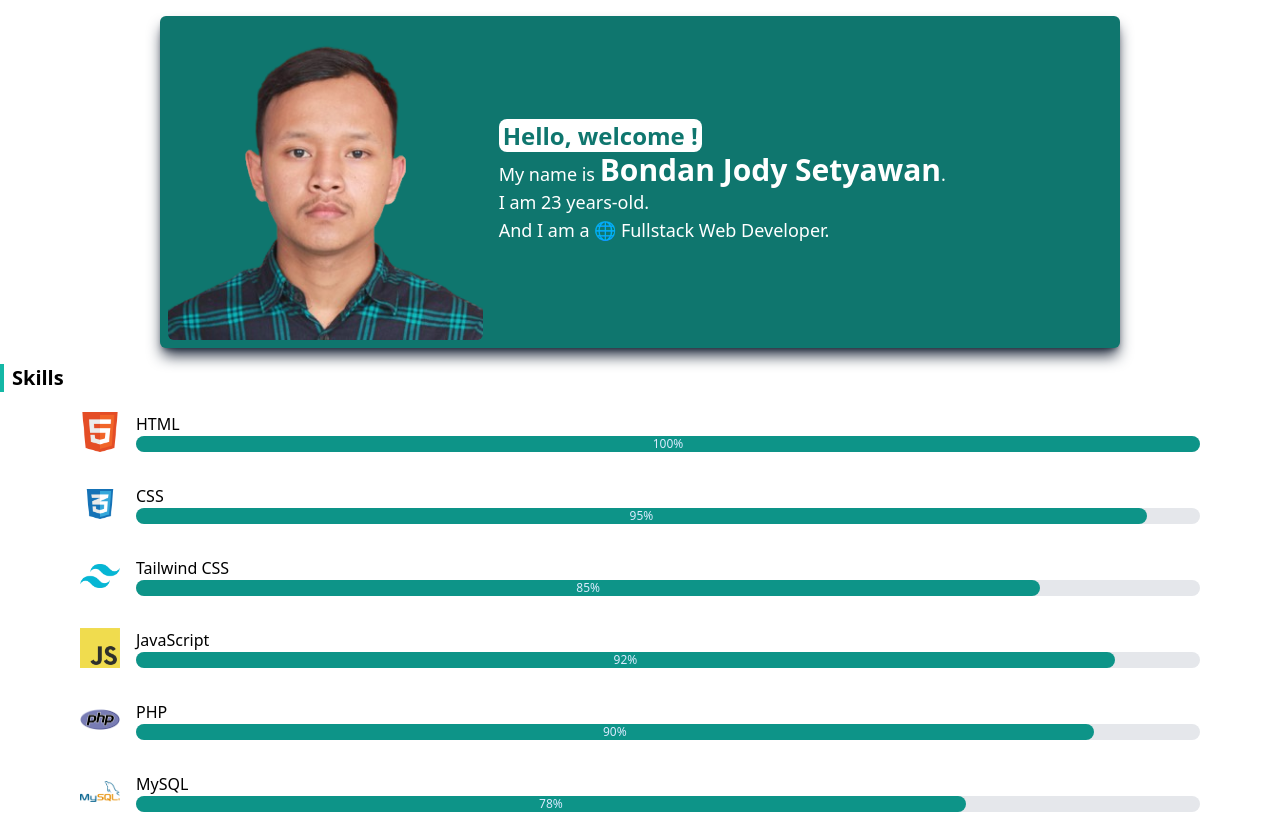
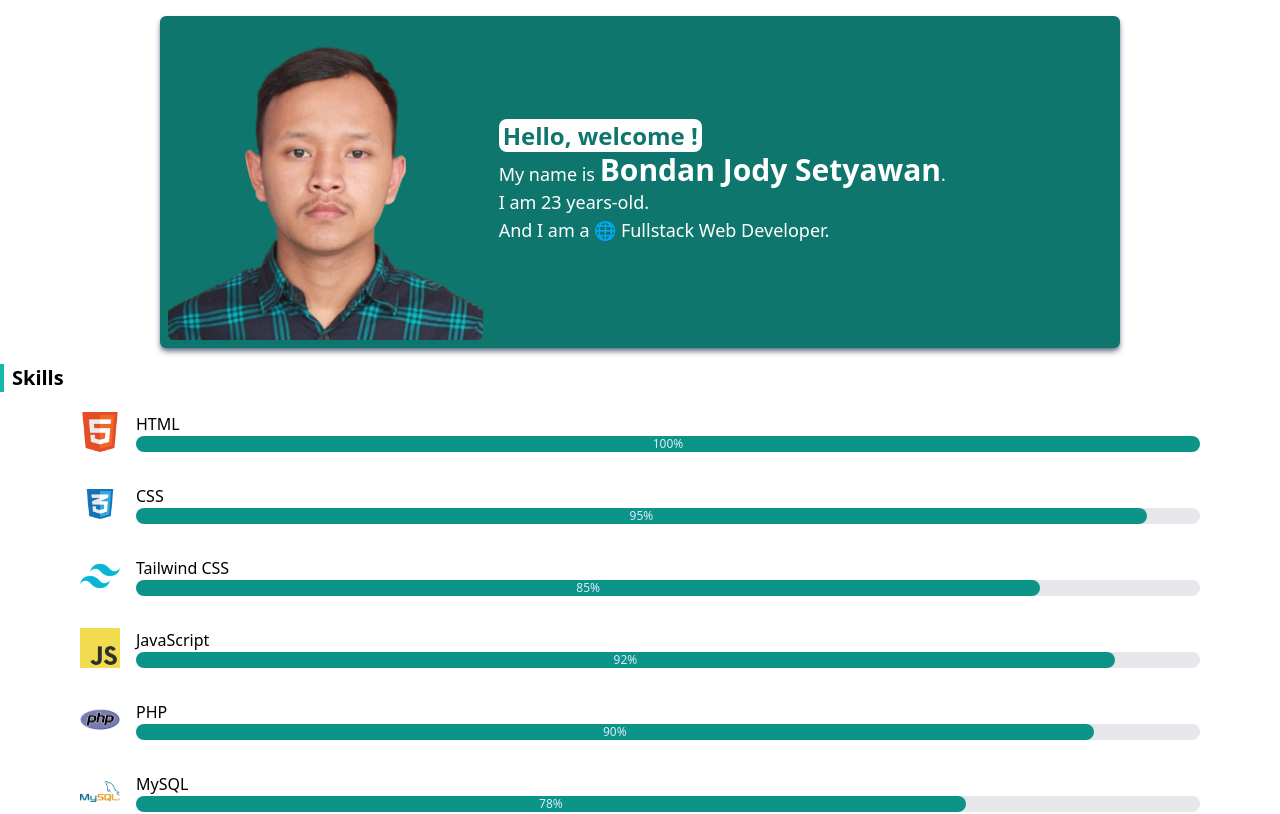
Before and after one commit to bondanjody/about-bondan-jody-react, a React (Vite) app: page / in a window 1280 px wide. Shown: the top 814 px of the page. Built offline with nearby package versions, Linux system fonts and the light colour scheme.

Commit message:
Memberi transition pada komponen Introduction

```diff
--- a/src/assets/components/Layout/Introduction.jsx
+++ b/src/assets/components/Layout/Introduction.jsx
@@ -1,7 +1,7 @@
 import pasFotoPic from '../../images/pas-foto.png';
 
 const Introduction = props => {
-    return  <div className="md:m-4 md:container md:w-3/4 md:mx-auto bg-teal-700 shadow-lg shadow-slate-800 md:rounded-md p-2 flex md:justify-center">
+    return  <div className="md:m-4 md:container md:w-3/4 md:mx-auto bg-teal-700 shadow-md shadow-slate-500 md:rounded-md p-2 flex md:justify-center transition ease-in hover:scale-105 hover:shadow-lg hover:shadow-slate-800">
                 <div className='lg:w-1/3 lg:flex lg:justify-center'>
                     <img src={pasFotoPic} className='rounded-md' alt={`${pasFotoPic}.png`} />
                 </div>
```
